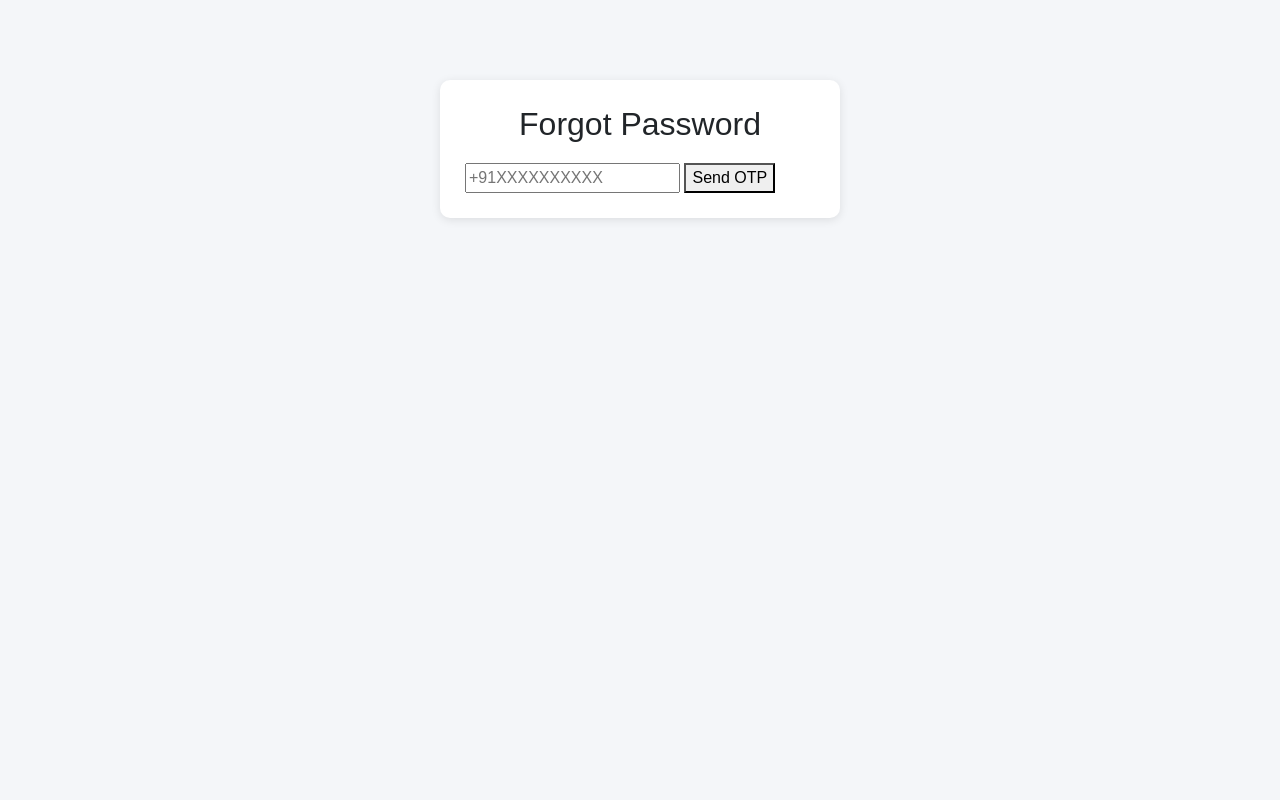
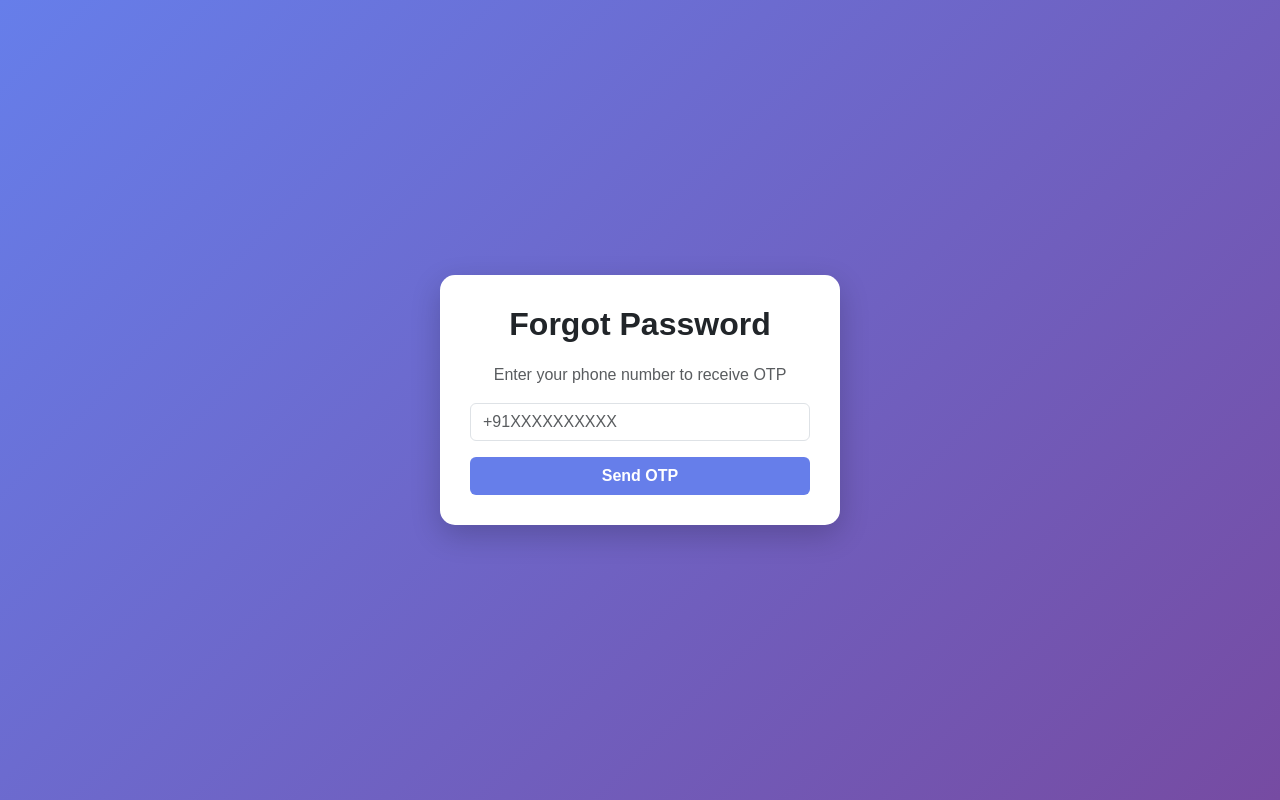
Before and after one commit to ahmadsaheem98-del/user_mail, a Flask app: page /forgot_password in a window 1280 px wide. Run offline with Flask 3, Linux system fonts and the light colour scheme.

Commit message:
update project

```diff
--- a/templates/forgot_password.html
+++ b/templates/forgot_password.html
@@ -1,32 +1,44 @@
 <!DOCTYPE html>
 <html lang="en">
-
 <head>
 <meta charset="UTF-8">
-<meta name="viewport" content="width=device-width, initial-scale=1.0">
-
 <title>Forgot Password</title>
 
 <link href="https://cdn.jsdelivr.net/npm/bootstrap@5.3.3/dist/css/bootstrap.min.css" rel="stylesheet">
 
 <style>
-body{
-    background:#f4f6f9;
-    font-family:Arial;
+body {
+    background: linear-gradient(135deg, #667eea, #764ba2);
+    height: 100vh;
+    display: flex;
+    align-items: center;
+    justify-content: center;
+    font-family: Arial;
 }
 
-.box{
-    width:400px;
-    margin:80px auto;
-    background:white;
-    padding:25px;
-    border-radius:10px;
-    box-shadow:0 2px 10px rgba(0,0,0,0.1);
+.card-box {
+    width: 400px;
+    background: white;
+    padding: 30px;
+    border-radius: 15px;
+    box-shadow: 0 10px 30px rgba(0,0,0,0.2);
 }
 
-h2{
-    text-align:center;
-    margin-bottom:20px;
+h2 {
+    text-align: center;
+    margin-bottom: 20px;
+    font-weight: bold;
+}
+
+.btn-custom {
+    width: 100%;
+    background: #667eea;
+    color: white;
+    font-weight: bold;
+}
+
+.btn-custom:hover {
+    background: #5a67d8;
 }
 </style>
 
@@ -34,22 +46,27 @@
 
 <body>
 
-<div class="box">
+<div class="card-box">
 
     <h2>Forgot Password</h2>
+    <p class="text-muted text-center">Enter your phone number to receive OTP</p>
 
     <form method="POST">
 
+        <div class="mb-3">
             <input type="text"
                    name="phone"
+                   class="form-control"
                    placeholder="+91XXXXXXXXXX"
                    required>
+        </div>
 
-    <button type="submit">
+        <button type="submit" class="btn btn-custom">
             Send OTP
         </button>
 
     </form>
+
 </div>
 
 </body>
```
Lines whose indentation alone changed are shown as unchanged.
